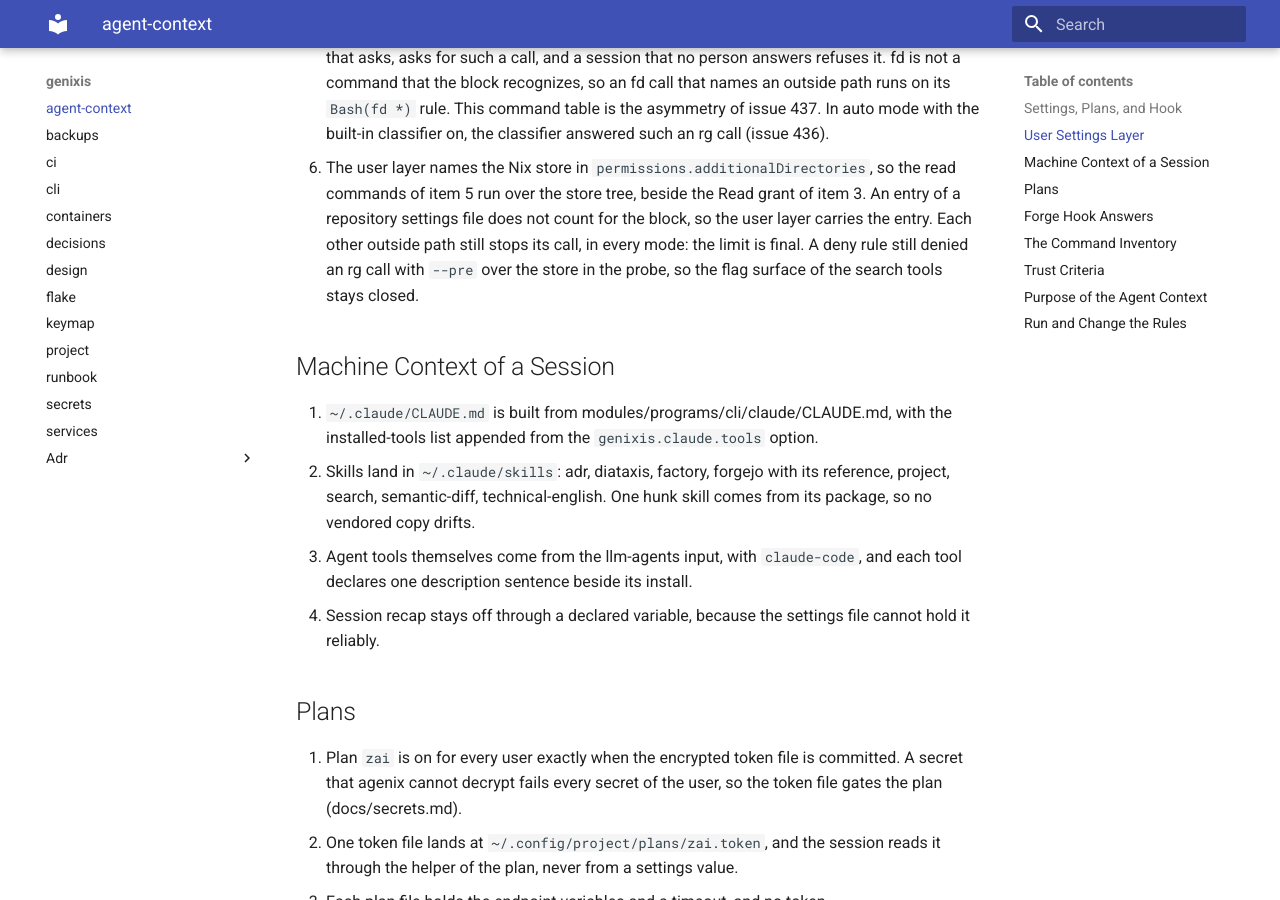
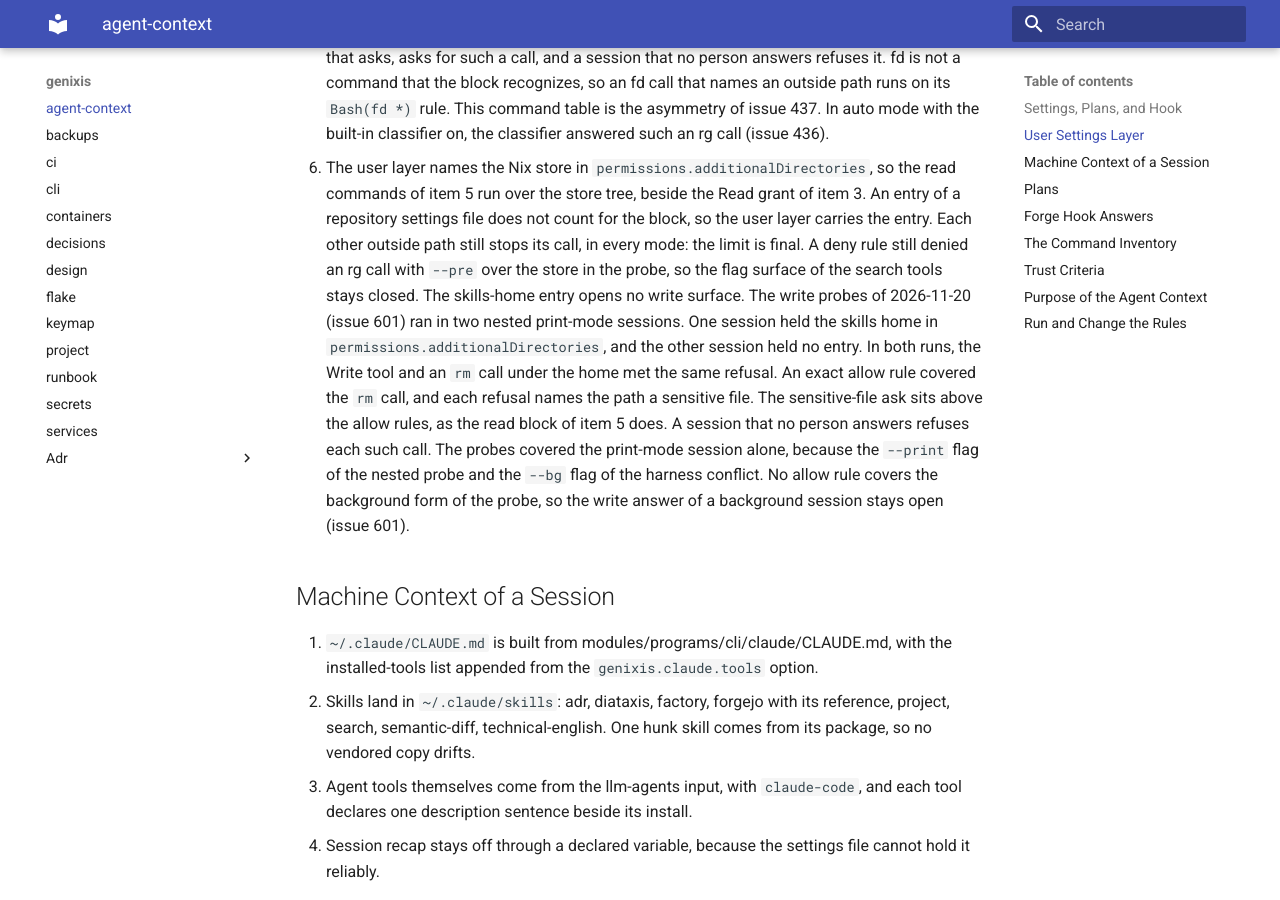
Before and after one commit to Jracon/genixis, an MkDocs documentation site: the page built from docs/agent-context.md, in a window 1280 px wide and 900 px high, scrolled down 2115 px. Built offline with MkDocs 1.6.1 and Material for MkDocs 9.7.7, drawn with Linux system fonts in a browser that asks for light colours; some of the changed text lies outside the part shown.

Commit message:
docs: record the write answer of the skills-home entry
Issue 601 asked whether the skills-home entry of permissions.additionalDirectories
also opens the write surface of the home. Two nested print-mode probes of
2026-11-20, one with the entry and one without it, saw the Write tool and an
exactly allowed rm under the home refused in both runs: a sensitive-file ask of
the harness holds the home above the allow rules, so the entry opens no write
surface, and a session that no person answers refuses each such call. The
background-session run of the issue could not start: the --print flag of the
nested probe and the --bg flag of the harness conflict, and no allow rule covers
the background form, so the record names the gap and the command inventory
carries the missing form.

Co-Authored-By: Claude Code <noreply@anthropic.com>

```diff
--- a/docs/agent-context.md
+++ b/docs/agent-context.md
@@ -29,7 +29,7 @@ Two commands stay in the project layer alone, by the ruling of the owner (issue
 3. Read grants name the machine context: the Nix store, `~/.claude/settings.json`, and `~/.claude/skills`.
 4. One deny list holds the flags that make a search tool run other programs or write files, the nix forms that run code or read any file, `gh pr merge`, `git -C`, the bypassed commit hooks, every force push, `project discard`, and the read and edit of `.env` files.
 5. The outside-directory read block of Claude Code gates the Bash commands that it recognizes as file-reading. The probes of 2026-11-16 saw it stop rg, grep, cat, ls, and wc, and each refusal names the verb of the command. The block resolves each path argument before it decides, also a relative path that climbs out of the working directory, and it stops the call when a target sits outside the allowed working directories of the session. It acts before the allow rules. No rule shape covers such a call. The `Bash(rg *)` rule lost to it, an allow rule that matched the whole command text lost to it, and an allow rule that named the path lost to it. The switch `permissions.blockReadsOutsideWorkingDirectories`, set to false in the settings file of a nested probe, did not lift the block, and no settings layer of this host sets the switch: where the on state comes from stays unnamed. Each permission mode that asks, asks for such a call, and a session that no person answers refuses it. fd is not a command that the block recognizes, so an fd call that names an outside path runs on its `Bash(fd *)` rule. This command table is the asymmetry of issue 437. In auto mode with the built-in classifier on, the classifier answered such an rg call (issue 436).
-6. The user layer names the Nix store in `permissions.additionalDirectories`, so the read commands of item 5 run over the store tree, beside the Read grant of item 3. An entry of a repository settings file does not count for the block, so the user layer carries the entry. Each other outside path still stops its call, in every mode: the limit is final. A deny rule still denied an rg call with `--pre` over the store in the probe, so the flag surface of the search tools stays closed.
+6. The user layer names the Nix store in `permissions.additionalDirectories`, so the read commands of item 5 run over the store tree, beside the Read grant of item 3. An entry of a repository settings file does not count for the block, so the user layer carries the entry. Each other outside path still stops its call, in every mode: the limit is final. A deny rule still denied an rg call with `--pre` over the store in the probe, so the flag surface of the search tools stays closed. The skills-home entry opens no write surface. The write probes of 2026-11-20 (issue 601) ran in two nested print-mode sessions. One session held the skills home in `permissions.additionalDirectories`, and the other session held no entry. In both runs, the Write tool and an `rm` call under the home met the same refusal. An exact allow rule covered the `rm` call, and each refusal names the path a sensitive file. The sensitive-file ask sits above the allow rules, as the read block of item 5 does. A session that no person answers refuses each such call. The probes covered the print-mode session alone, because the `--print` flag of the nested probe and the `--bg` flag of the harness conflict. No allow rule covers the background form of the probe, so the write answer of a background session stays open (issue 601).
 
 ## Machine Context of a Session
 
@@ -84,6 +84,7 @@ The table maps each command form that this repository names for agent work to th
 | `python3 modules/services/dispatcher/dispatcher-test.py` | project rule | docs/services.md |
 | `python3 modules/services/dispatcher/sandbox-probe.py` | no rule; the live probe runs on `services` inside a session, and the settings-file gate keeps the rule with the owner until the sandbox tier lands (issue 470) | dispatcher/README.md, docs/services.md |
 | `claude -p --settings .scratch/<file>` | project rule | AGENTS.md |
+| `claude --bg <prompt>` (nested background probe) | no rule; the `--print` flag and `--bg` conflict, so a headless leg runs no nested background probe (issue 601) | docs/agent-context.md item 6 |
 | `git push -u origin ai/<branch>` | project rule | factory skill |
 | `git rm <paths>` | project rule | AGENTS.md |
 | `printenv <name>` | project rule | no source names it for agent work; issue 509 keeps the rule as an orientation command of legs |
```
